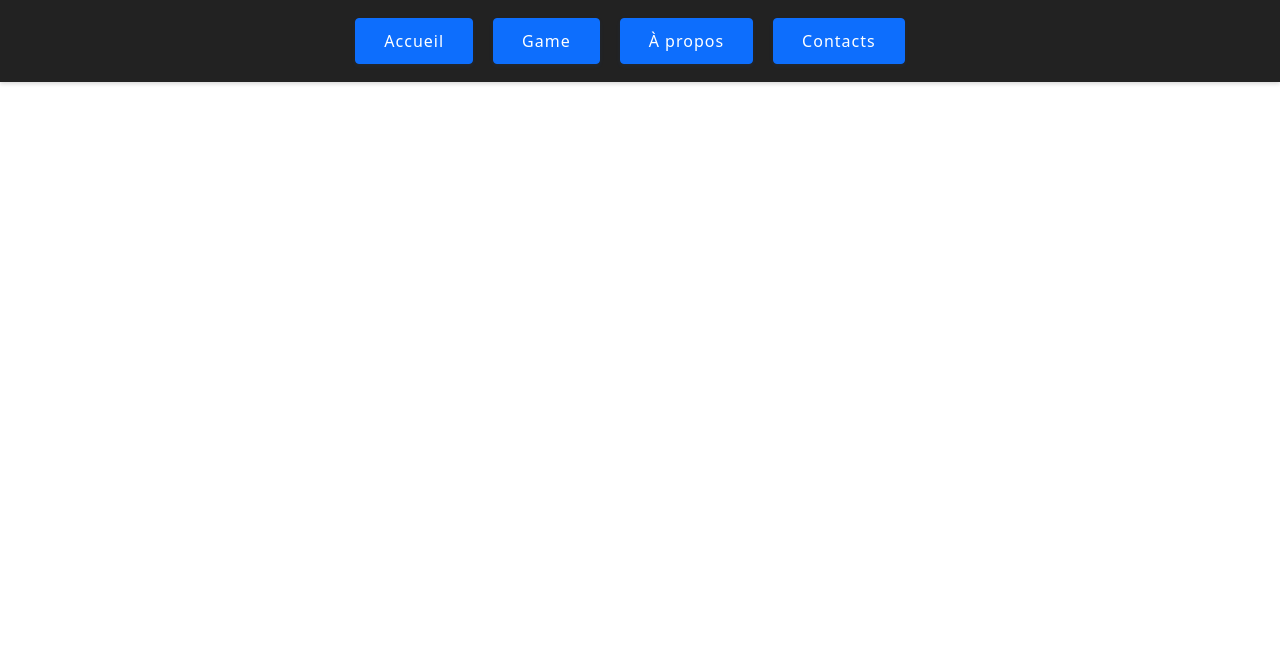
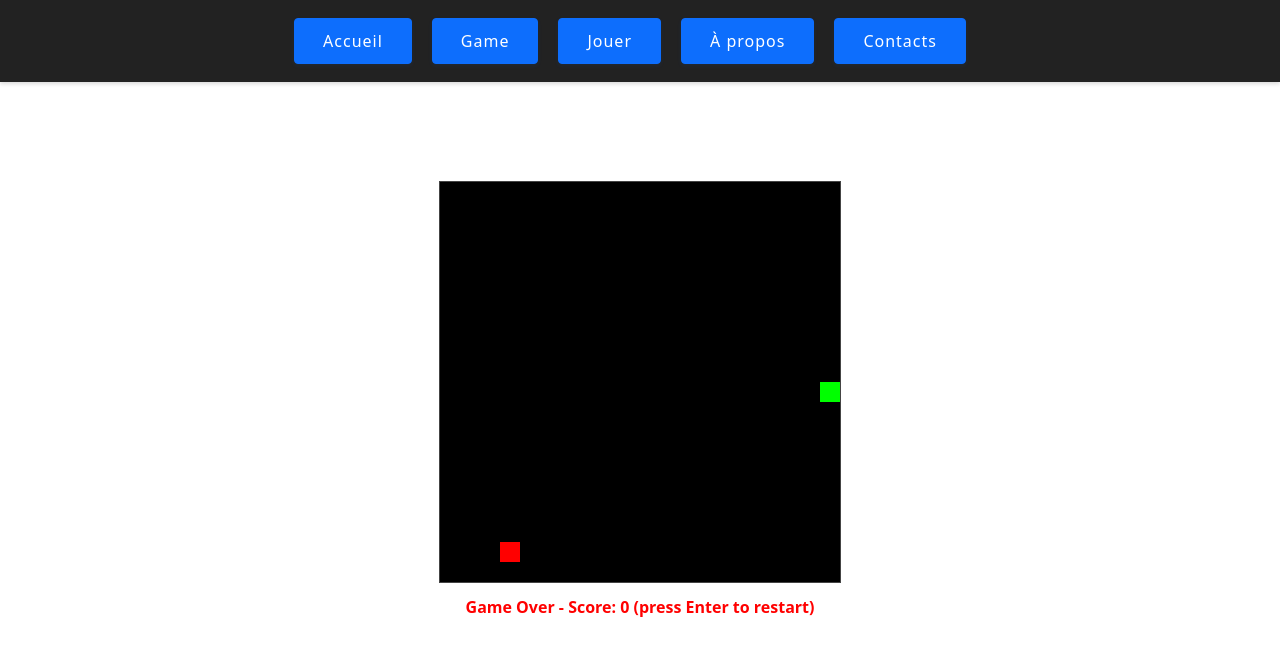
Before and after one commit to jlg-formation/snake-jeu, a React (Vite) app: page /play in a window 1280 px wide. Shown: the top 656 px of the page. Built offline with nearby package versions, Linux system fonts and the light colour scheme.

Commit message:
Add playable snake game

```diff
--- a/src/App.tsx
+++ b/src/App.tsx
@@ -3,6 +3,7 @@ import Home from './pages/Home';
 import About from './pages/About';
 import Contacts from './pages/Contacts';
 import Game from './pages/Game';
+import Play from './pages/Play';
 import './App.css';
 import React, { useState } from 'react';
 
@@ -67,12 +68,14 @@ function App() {
       >
         <BootstrapNavLink to="/">Accueil</BootstrapNavLink>
         <BootstrapNavLink to="/game">Game</BootstrapNavLink>
+        <BootstrapNavLink to="/play">Jouer</BootstrapNavLink>
         <BootstrapNavLink to="/about">À propos</BootstrapNavLink>
         <BootstrapNavLink to="/contacts">Contacts</BootstrapNavLink>
       </nav>
       <Routes>
         <Route path="/" element={<Home />} />
         <Route path="/game" element={<Game />} />
+        <Route path="/play" element={<Play />} />
         <Route path="/about" element={<About />} />
         <Route path="/contacts" element={<Contacts />} />
       </Routes>
--- /dev/null
+++ b/src/pages/Play.tsx
@@ -0,0 +1,134 @@
+import { useEffect, useRef, useState } from 'react';
+
+interface Position {
+  x: number;
+  y: number;
+}
+
+const BOARD_SIZE = 20;
+const INITIAL_SNAKE: Position[] = [{ x: Math.floor(BOARD_SIZE / 2), y: Math.floor(BOARD_SIZE / 2) }];
+const INITIAL_DIRECTION: Position = { x: 1, y: 0 };
+const SPEED = 200; // milliseconds
+
+function getRandomFood(occupied: Position[]): Position {
+  // Keep generating until we find a free cell
+  // In worst case board full; but this simple game ends before that
+  while (true) {
+    const food = {
+      x: Math.floor(Math.random() * BOARD_SIZE),
+      y: Math.floor(Math.random() * BOARD_SIZE)
+    };
+    if (!occupied.some((s) => s.x === food.x && s.y === food.y)) {
+      return food;
+    }
+  }
+}
+
+export default function Play() {
+  const canvasRef = useRef<HTMLCanvasElement>(null);
+  const [snake, setSnake] = useState<Position[]>(INITIAL_SNAKE);
+  const [direction, setDirection] = useState<Position>(INITIAL_DIRECTION);
+  const [food, setFood] = useState<Position>(() => getRandomFood(INITIAL_SNAKE));
+  const [running, setRunning] = useState(true);
+
+  // Draw the board
+  useEffect(() => {
+    const canvas = canvasRef.current;
+    if (!canvas) return;
+    const ctx = canvas.getContext('2d');
+    if (!ctx) return;
+    const cellSize = canvas.width / BOARD_SIZE;
+
+    ctx.fillStyle = '#000';
+    ctx.fillRect(0, 0, canvas.width, canvas.height);
+
+    // Food
+    ctx.fillStyle = 'red';
+    ctx.fillRect(food.x * cellSize, food.y * cellSize, cellSize, cellSize);
+
+    // Snake
+    ctx.fillStyle = 'lime';
+    snake.forEach((segment) => {
+      ctx.fillRect(segment.x * cellSize, segment.y * cellSize, cellSize, cellSize);
+    });
+  }, [snake, food]);
+
+  // Update snake movement
+  useEffect(() => {
+    if (!running) return;
+    const interval = setInterval(() => {
+      setSnake((prev) => {
+        const head = prev[0];
+        const newHead = { x: head.x + direction.x, y: head.y + direction.y };
+
+        // Check collisions
+        if (
+          newHead.x < 0 ||
+          newHead.y < 0 ||
+          newHead.x >= BOARD_SIZE ||
+          newHead.y >= BOARD_SIZE ||
+          prev.some((s) => s.x === newHead.x && s.y === newHead.y)
+        ) {
+          setRunning(false);
+          return prev;
+        }
+
+        const grows = newHead.x === food.x && newHead.y === food.y;
+        const newSnake = [newHead, ...prev];
+        if (!grows) {
+          newSnake.pop();
+        } else {
+          setFood(getRandomFood(newSnake));
+        }
+        return newSnake;
+      });
+    }, SPEED);
+    return () => clearInterval(interval);
+  }, [direction, food, running]);
+
+  // Key controls
+  useEffect(() => {
+    const handleKey = (e: KeyboardEvent) => {
+      if (!running && e.key === 'Enter') {
+        // restart
+        setSnake(INITIAL_SNAKE);
+        setDirection(INITIAL_DIRECTION);
+        setFood(getRandomFood(INITIAL_SNAKE));
+        setRunning(true);
+        return;
+      }
+      switch (e.key) {
+        case 'ArrowUp':
+          if (direction.y !== 1) setDirection({ x: 0, y: -1 });
+          break;
+        case 'ArrowDown':
+          if (direction.y !== -1) setDirection({ x: 0, y: 1 });
+          break;
+        case 'ArrowLeft':
+          if (direction.x !== 1) setDirection({ x: -1, y: 0 });
+          break;
+        case 'ArrowRight':
+          if (direction.x !== -1) setDirection({ x: 1, y: 0 });
+          break;
+      }
+    };
+    window.addEventListener('keydown', handleKey);
+    return () => window.removeEventListener('keydown', handleKey);
+  }, [direction, running]);
+
+  const score = snake.length - 1;
+
+  return (
+    <div style={{ display: 'flex', flexDirection: 'column', alignItems: 'center', gap: 12 }}>
+      <canvas
+        ref={canvasRef}
+        width={400}
+        height={400}
+        style={{ border: '1px solid #444', background: '#000' }}
+      />
+      <div style={{ color: running ? '#fff' : 'red', fontWeight: 600 }}>
+        {running ? `Score: ${score}` : `Game Over - Score: ${score} (press Enter to restart)`}
+      </div>
+    </div>
+  );
+}
```
